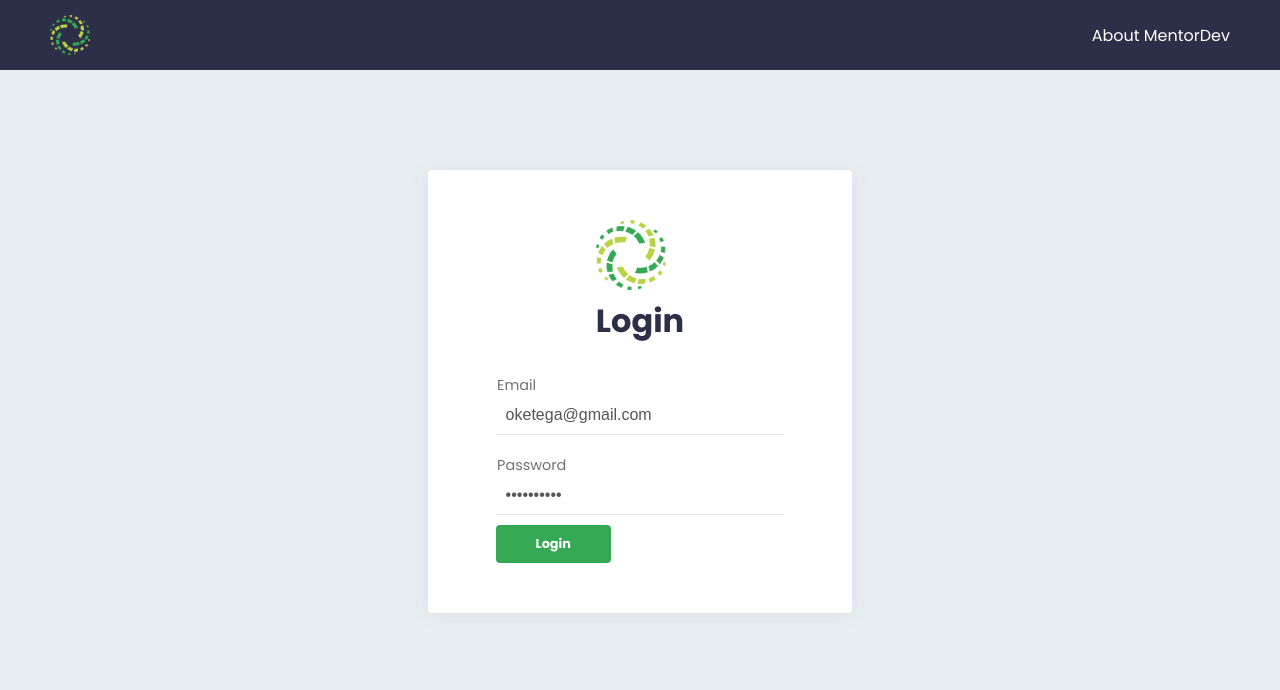
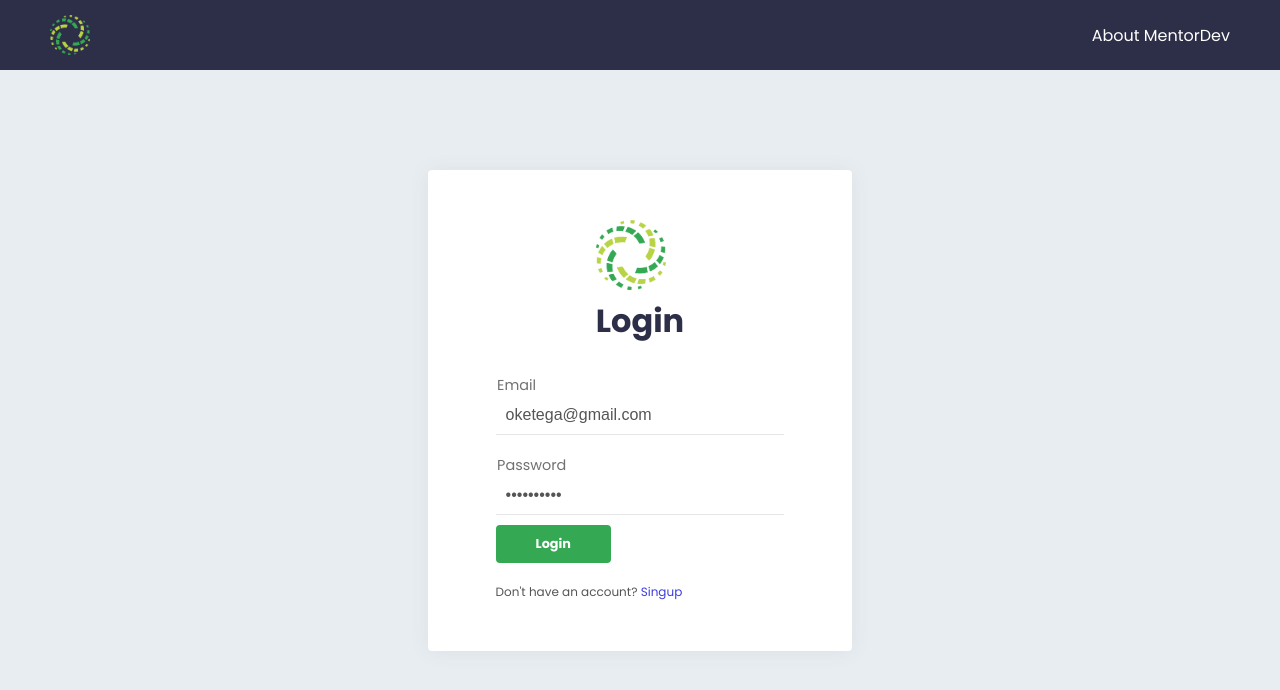
Before and after one commit to Tyav/mentordev, a React (Create React App) app: page /login in a window 1280 px wide. Shown: the top 690 px of the page. Built offline with nearby package versions, Linux system fonts and the light colour scheme.

Commit message:
login complete

```diff
--- a/src/pages/Login/Login.css
+++ b/src/pages/Login/Login.css
@@ -19,6 +19,15 @@ form {
 form button {
   margin-left: -10px;
 }
+#loginForm p {
+  font-size: 12px;
+  color: rgb(85, 85, 85);
+  margin: 20px 0 0 -10px;
+}
+#loginForm p a {
+  color: #3d3de0;
+  text-decoration: none;
+}
 @media only screen and (min-width: 160px) and (max-width: 450px) {
   #loginForm {
     width: 80%;
--- a/src/pages/Login/index.js
+++ b/src/pages/Login/index.js
@@ -31,6 +31,9 @@ function Login() {
           text="Login"
           onButtonClick="do somethin"
         />
+        <p>
+          Don't have an account? <a href="/">Singup</a>
+        </p>
       </form>
     </div>
   );
```
